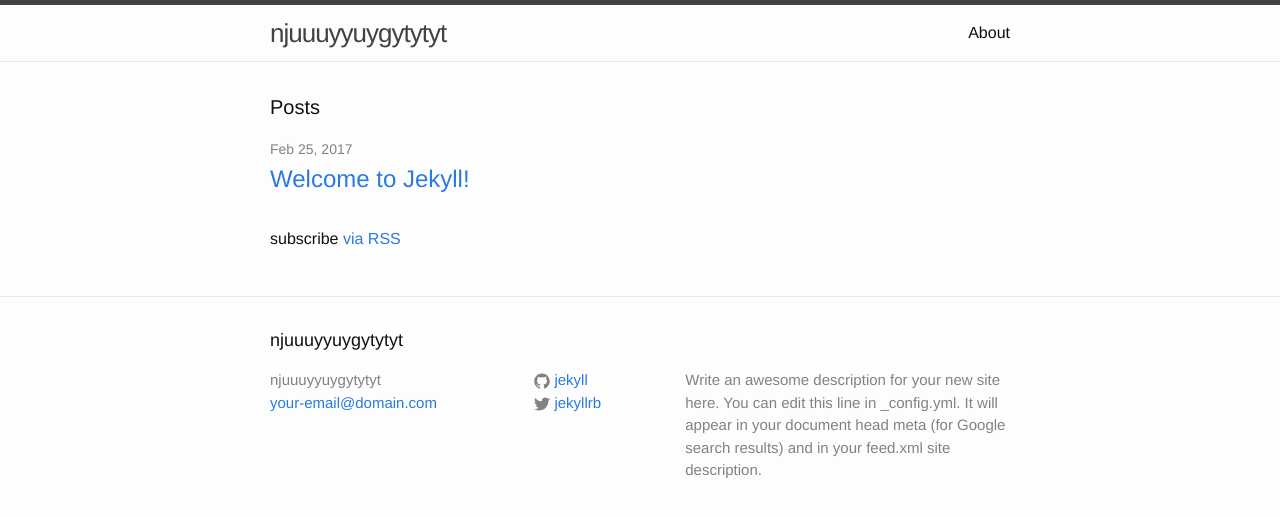
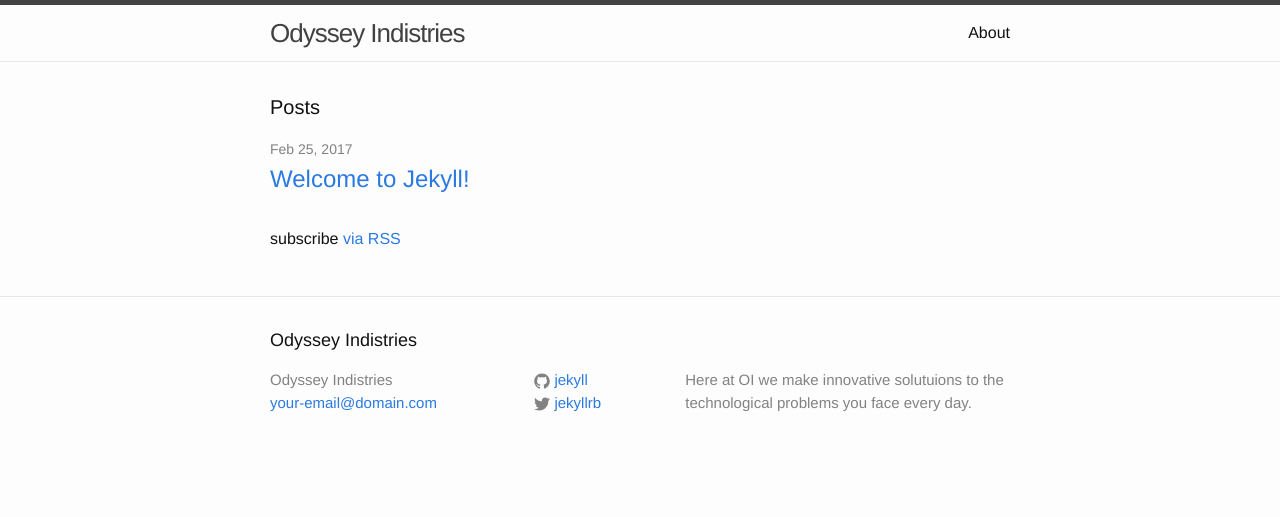
Before and after one commit to kylejoseph16/kylejoseph16.github.io, a Jekyll site: the page built from index.html, in a window 1280 px wide. Shown: the top 517 px of the page. Built offline with Jekyll 4.4.1, drawn with Linux system fonts in a browser that asks for light colours.

Commit message:
Update _config.yml

```diff
--- a/_config.yml
+++ b/_config.yml
@@ -6,12 +6,10 @@
 # 'jekyll serve'. If you change this file, please restart the server process.
 
 # Site settings
-title: njuuuyyuygytytyt
+title: Odyssey Indistries
 email: your-email@domain.com
 description: > # this means to ignore newlines until "baseurl:"
-  Write an awesome description for your new site here. You can edit this
-  line in _config.yml. It will appear in your document head meta (for
-  Google search results) and in your feed.xml site description.
+ Here at OI we make innovative solutuions to the technological problems you face every day.
 baseurl: "" # the subpath of your site, e.g. /blog
 url: "http://yourdomain.com" # the base hostname & protocol for your site
 twitter_username: jekyllrb
```
